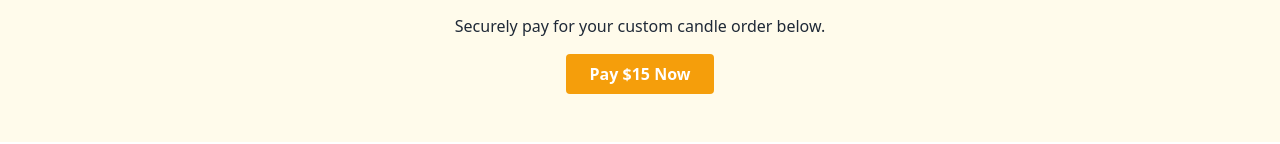
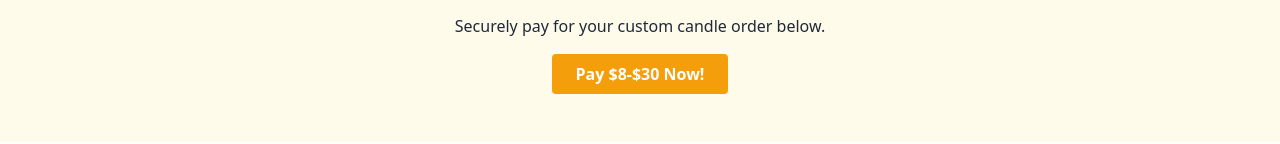
Before and after one commit to Alliecandle/glow-and-wick, a plain HTML site: page index.html in a window 1280 px wide. Shown: the part 1615-1759 px from the top of the page. Drawn offline with nearby package versions, Linux system fonts and the light colour scheme.

Commit message:
Update index.html

```diff
--- a/index.html
+++ b/index.html
@@ -81,7 +81,7 @@
       <input type="hidden" name="item_name" value="Glow & Wick Custom Candle">
       <input type="hidden" name="currency_code" value="USD">
       <input type="hidden" name="amount" value="$8-$30">
-      <input type="submit" value="Pay $15 Now" class="px-6 py-2 bg-yellow-500 text-white font-semibold rounded hover:bg-yellow-600">
+      <input type="submit" value="Pay $8-$30 Now!" class="px-6 py-2 bg-yellow-500 text-white font-semibold rounded hover:bg-yellow-600">
     </form>
     <!-- END PayPal Button -->
   </div>
```
